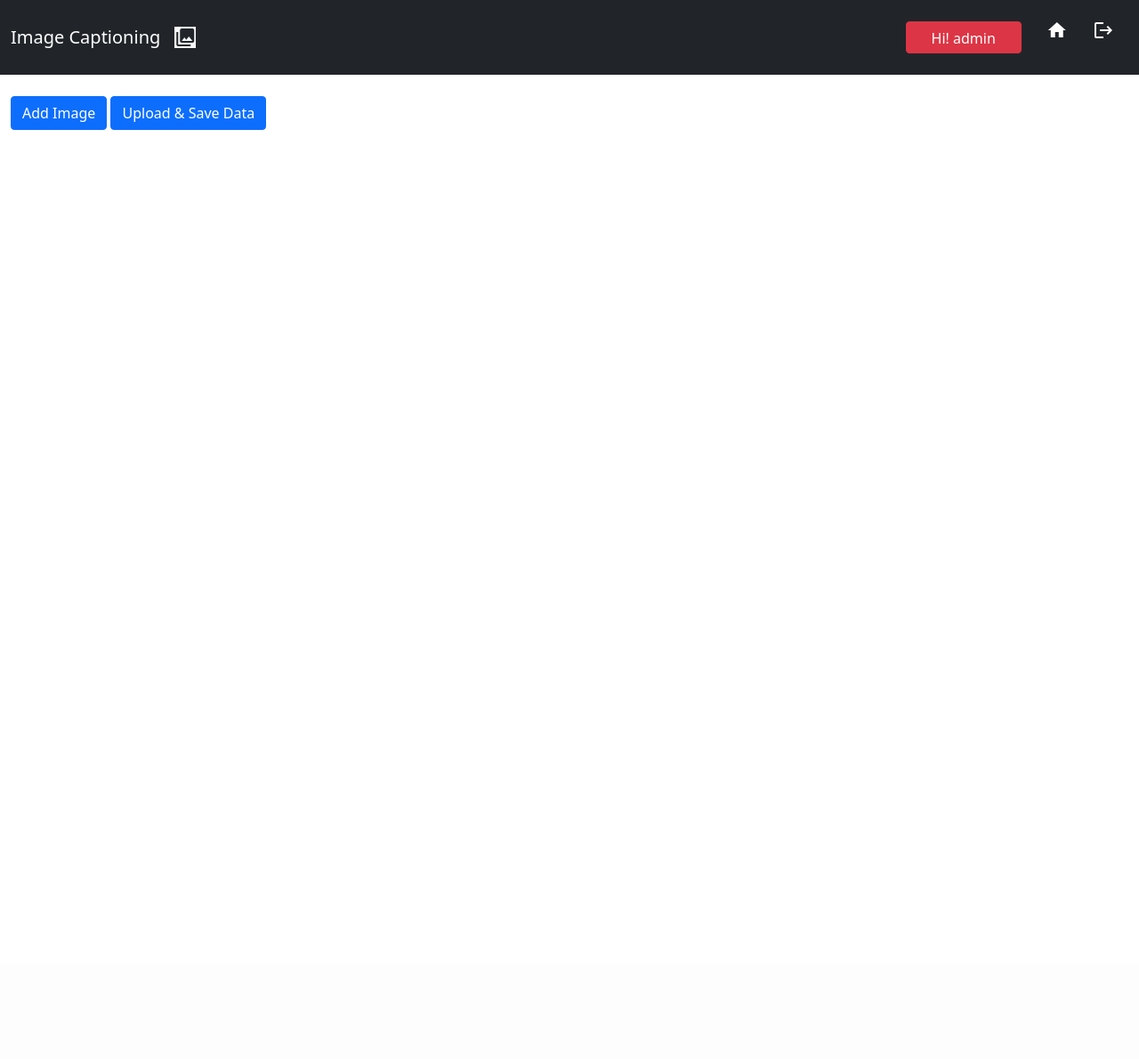
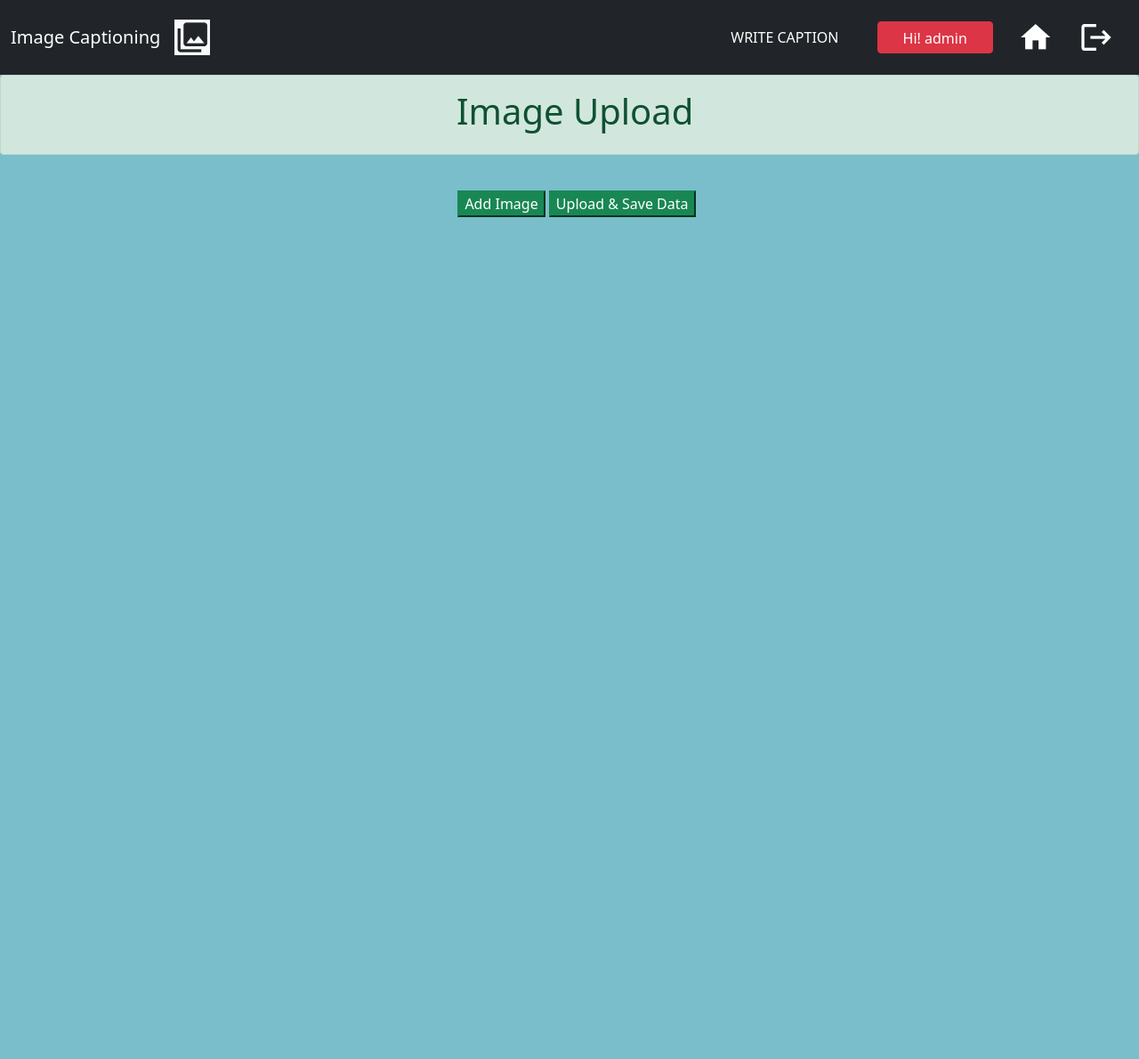
Before and after one commit to sanjeevminati/Image_Captioning, a Django app: template Caption_Project/templates/index/upload.html in a window 1280 px wide. Shown: the whole page at 89% size. Before the commit the page ends 146 px from the top, so only its background shows below. Run offline with Django 3.2, Linux system fonts and the light colour scheme; the template is opened without the code that fills it, so the values that code supplies are empty; a user stored in the database is signed in; parts of the project's set-up code (start-up, migrations or seed data) failed here and were passed over.

Commit message:
Update upload.html

```diff
--- a/Caption_Project/templates/index/upload.html
+++ b/Caption_Project/templates/index/upload.html
@@ -10,6 +10,31 @@
     <link href="https://cdn.jsdelivr.net/npm/bootstrap@5.1.0/dist/css/bootstrap.min.css" rel="stylesheet" integrity="sha384-KyZXEAg3QhqLMpG8r+8fhAXLRk2vvoC2f3B09zVXn8CA5QIVfZOJ3BCsw2P0p/We" crossorigin="anonymous">
     <link href="https://fonts.googleapis.com/icon?family=Material+Icons" rel="stylesheet">
     <title>Upload_Image</title>
+      <style>
+		body,
+		html {
+			margin: 0;
+			padding: 0;
+			height: 100%;
+			background: #7abecc !important;
+		}
+        .btn1 {
+		    margin-left: 40%;
+
+		}
+		.alert{
+		    padding-left: 40%;
+
+		}
+    .material-icons {
+  				vertical-align: middle;
+				  font-size: 40px;
+		}
+
+
+
+
+		</style>
   </head>
   <body>
     {% if user.is_authenticated%}
@@ -28,9 +53,10 @@
 
             </ul>
             <span class="navbar-text">
+              <a href="/caption/" class="btn btn-link  "style="margin-right:10px;text-decoration:none;">WRITE CAPTION</a>
               <a href=""class="btn btn-danger my-2 mx-3"style="width:130px;height:36px;">Hi! {{ user.username }}</a>
 
-              <!-- <a href="/caption/" class="btn btn-success  "style="margin-right:10px;">WRITE CAPTION</a>  -->
+
 
 
               <a href="/index"><i class="material-icons bg-dark mx-2  ">home</i></a>
@@ -41,15 +67,19 @@
 
       </nav>
 
+    <div class="alert alert-success" role="alert">
+				<h1>Image Upload</h1>
+			  </div>
+
 
       <form method="post"action="/upload_save" enctype="multipart/form-data">
         {%csrf_token%}
-        <div class="container"style="background-color:white;height:1000px;Max-width:100%;">
+        <div class="container"style="height:1000px;Max-width:100%;">
         <div id ="images"><br>
 
-       <input type="button"class="btn btn-primary"name="add_image" id ="add_image"value="Add Image">
+       <input type="button"class="btn1 btn-success"name="add_image" id ="add_image"value="Add Image">
 
-       <input type="submit"class="btn btn-primary"value="Upload & Save Data"><br>
+       <input type="submit"class="btn2 btn-success"value="Upload & Save Data"><br>
        <!-- <input type="submit"class="btn btn-primary"value="Save Data"> -->
     </div>
     </form>
@@ -59,13 +89,17 @@
 
             var image=document.getElementById("images");
             var preview=document.createElement("img");
-            preview.style.width="150px";
-            preview.style.height="150px";
+             preview.style.width="300px";
+            preview.style.height="300px";
+            preview.style.marginTop = "20px";
+            preview.style.border = "thick solid #ffffff";
+            preview.style.borderRadius = "25px";
 
 
             var newInput=document.createElement("input");
             newInput.type="file";
             newInput.name="file[]";
+            newInput.style.marginLeft = "25%"
             var br=document.createElement("br");
             var br1=document.createElement("br");
 
@@ -90,110 +124,12 @@
         </script>
 
     {%else%}
-    <a href="{% url 'login' %}">Click here to login again.</a>
+    <script type="text/javascript">
+      alert("Cant Access without Login");
+      window.location.href = "{%url 'login' %}"
+  </script>
     {% endif %}
     <script src="https://cdn.jsdelivr.net/npm/bootstrap@5.1.0/dist/js/bootstrap.bundle.min.js" integrity="sha384-U1DAWAznBHeqEIlVSCgzq+c9gqGAJn5c/t99JyeKa9xxaYpSvHU5awsuZVVFIhvj" crossorigin="anonymous"></script>
 
   </body>
 </html>
-
-
-
-
-
-
-
-
-
-
-
-
-
-
-
-
-
-
-
-
-
-
-
-
-
-
-
-
-
-
-
-
-
-
-
-
-
-
-
-
-
-
-
-
-
-
-<!--<!DOCTYPE html>
-<html lang="en">
-<head>
-    <meta charset="UTF-8">
-    <meta http-equiv="X-UA-Compatible" content="IE=edge">
-    <meta name="viewport" content="width=device-width, initial-scale=1.0">
-    <link href="https://cdn.jsdelivr.net/npm/bootstrap@5.1.0/dist/css/bootstrap.min.css" rel="stylesheet" integrity="sha384-KyZXEAg3QhqLMpG8r+8fhAXLRk2vvoC2f3B09zVXn8CA5QIVfZOJ3BCsw2P0p/We" crossorigin="anonymous">
-    <title>Django multiple file upload</title>
-</head>
-<body>
-    <script src="https://cdn.jsdelivr.net/npm/bootstrap@5.1.0/dist/js/bootstrap.bundle.min.js" integrity="sha384-U1DAWAznBHeqEIlVSCgzq+c9gqGAJn5c/t99JyeKa9xxaYpSvHU5awsuZVVFIhvj" crossorigin="anonymous"></script>
-   <form method="post"action="/upload_save" enctype="multipart/form-data">
-    {%csrf_token%}
-    <div id ="images">
-   </div>
-   <input type="button"name="add_image" id ="add_image"value="Add Image">
-   <input type="submit"value="Save Data">
-
-</form>
-<script>
-    document.getElementById("add_image").onclick=function (ev) {
-
-        var image=document.getElementById("images");
-        var preview=document.createElement("img");
-        preview.style.width="100px";
-        preview.style.height="100px";
-
-
-        var newInput=document.createElement("input");
-        newInput.type="file";
-        newInput.name="file[]";
-        var br=document.createElement("br");
-        var br1=document.createElement("br");
-
-        newInput.onchange=function(ev1){
-            if(this.files && this.files[0])
-            {
-                var fileReader=new FileReader();
-                fileReader.onload=function(ev2){
-                    preview.src=ev2.target.result;
-
-                };
-                fileReader.readAsDataURL(this.files[0])
-            }
-        };
-        image.appendChild(preview)
-        image.appendChild(newInput);
-        image.appendChild(br);
-        image.appendChild(br1);
-
-    }
-    </script>
-</body>
-</html>
--->
```
